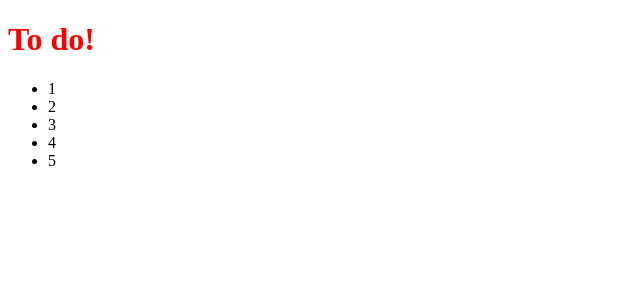
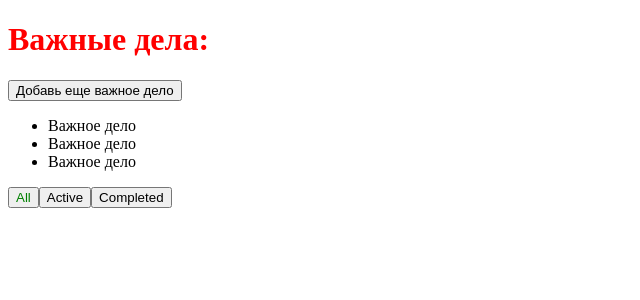
Before and after one commit to WebHeroSchool/Anastassia_React_todo, a React (Create React App) app: page / in a window 1280 px wide. Shown: the top 300 px of the page, without its empty margins (0-640 px from the left). Built offline with nearby package versions, Linux system fonts and the light colour scheme.

Commit message:
added components for structure

```diff
--- a/src/App.js
+++ /dev/null
@@ -1,15 +0,0 @@
-import React from 'react';
-
-const ItemList = () => (<ul>
-    <li>1</li>
-    <li>2</li>
-    <li>3</li>
-    <li>4</li>
-    <li>5</li>
-</ul>);
-const App = () => (<div>
-    <h1 style={{color: 'red'}}>To do!</h1>
-    <ItemList/>
-</div>);
-
-export default App;
--- /dev/null
+++ b/src/components/App/App.js
@@ -0,0 +1,13 @@
+import React from 'react';
+import InputItem from "../InputItem/InputItem";
+import ItemList from "../ItemList/ItemList";
+import Footer from "../Footer/Footer";
+
+const App = () => (<div>
+    <h1 style={{color: 'red'}}>Важные дела:</h1>
+    <InputItem/>
+    <ItemList/>
+    <Footer/>
+</div>);
+
+export default App;
--- /dev/null
+++ b/src/components/Footer/Footer.js
@@ -0,0 +1,9 @@
+import React from 'react';
+
+const Footer = () => (<div>
+    <button style={{color: 'green'}}>All</button>
+    <button>Active</button>
+    <button>Completed</button>
+</div>);
+
+export default Footer;
--- /dev/null
+++ b/src/components/InputItem/InputItem.js
@@ -0,0 +1,5 @@
+import React from 'react';
+
+const InputItem = () => (<button>Добавь еще важное дело</button>);
+
+export default InputItem;
--- /dev/null
+++ b/src/components/ItemList/ItemList.js
@@ -0,0 +1,9 @@
+import React from 'react';
+
+const ItemList = () => (<ul>
+    <li>Важное дело</li>
+    <li>Важное дело</li>
+    <li>Важное дело</li>
+</ul>);
+
+export default ItemList;
--- a/src/index.js
+++ b/src/index.js
@@ -1,6 +1,6 @@
 import React from 'react';
 import ReactDOM from 'react-dom';
-import App from './App';
+import App from './components/App/App';
 
 
 ReactDOM.render(
```
Also changed, not shown: 1 other file (tests, documents, lock files or other folders).
